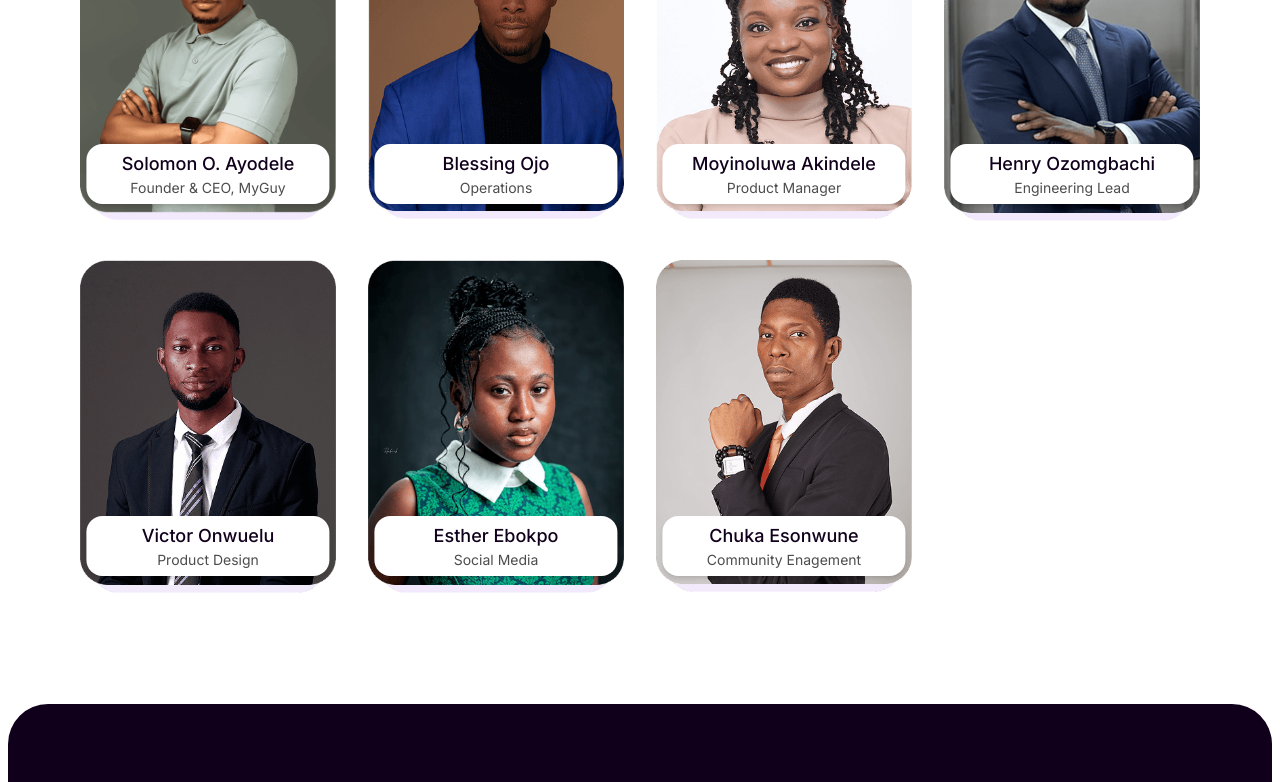
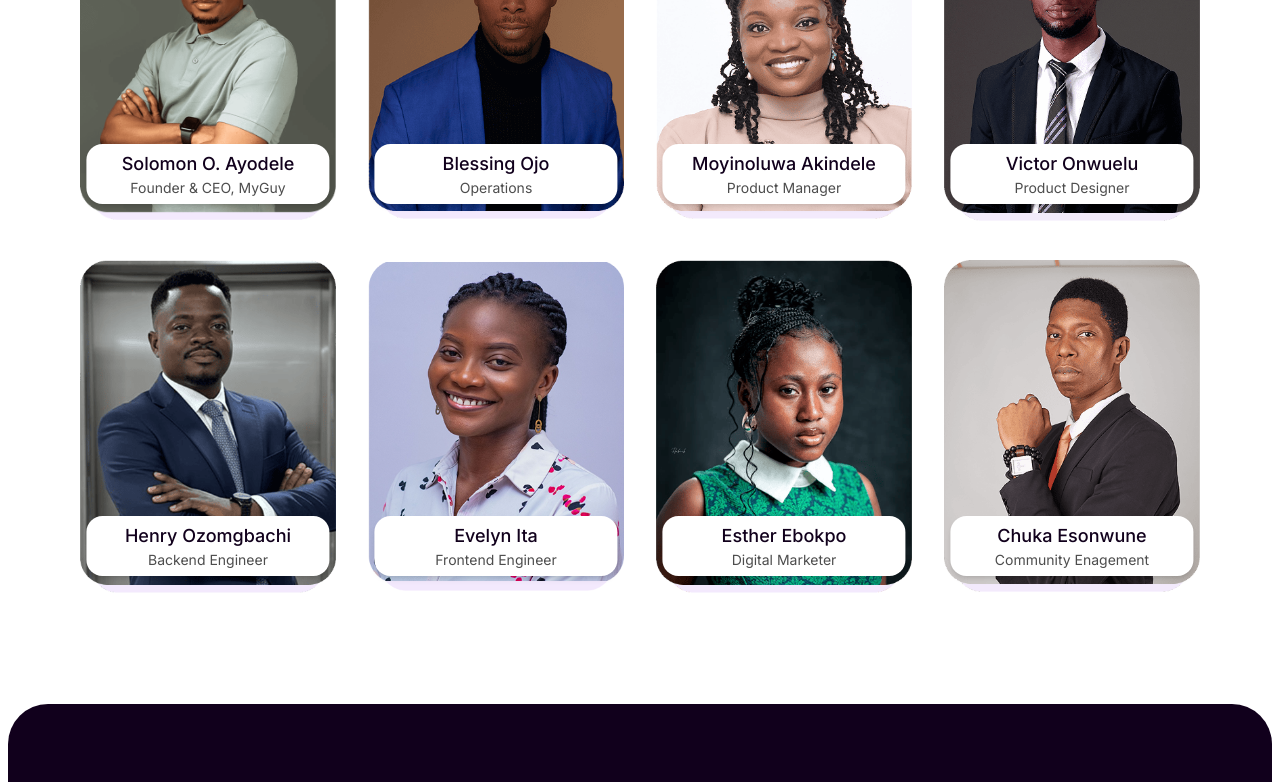
Before and after one commit to yvehogan/myguy, a Next.js app: page /about in a window 1280 px wide. Shown: the part 3481-4263 px from the top of the page. Built offline with nearby package versions, Linux system fonts and the light colour scheme.

Commit message:
update team member

```diff
--- a/components/meet-the-team.tsx
+++ b/components/meet-the-team.tsx
@@ -28,20 +28,27 @@ export default function AboutTeamSection() {
       bgColor: "#FFB199",
     },
     {
+      name: "Victor Onwuelu",
+      title: "Product Designer",
+      image: "/images/victor.png",
+      bgColor: "#DAACFF",
+    },
+    {
       name: "Henry Ozomgbachi",
-      title: "Engineering Lead",
+      title: "Backend Engineer",
       image: "/images/henry.png",
       bgColor: "#FF9BC9",
     },
     {
-      name: "Victor Onwuelu",
-      title: "Product Design",
-      image: "/images/victor.png",
-      bgColor: "#DAACFF",
+      name: "Evelyn Ita",
+      title: "Frontend Engineer",
+      image: "/images/evelyn.png",
+      bgColor: "#FF9BC9",
     },
+
     {
       name: "Esther Ebokpo",
-      title: "Social Media",
+      title: "Digital Marketer",
       image: "/images/esther.png",
       bgColor: "#A2F0D6",
     },
```
Also changed, not shown: public/images/evelyn.png (added).
